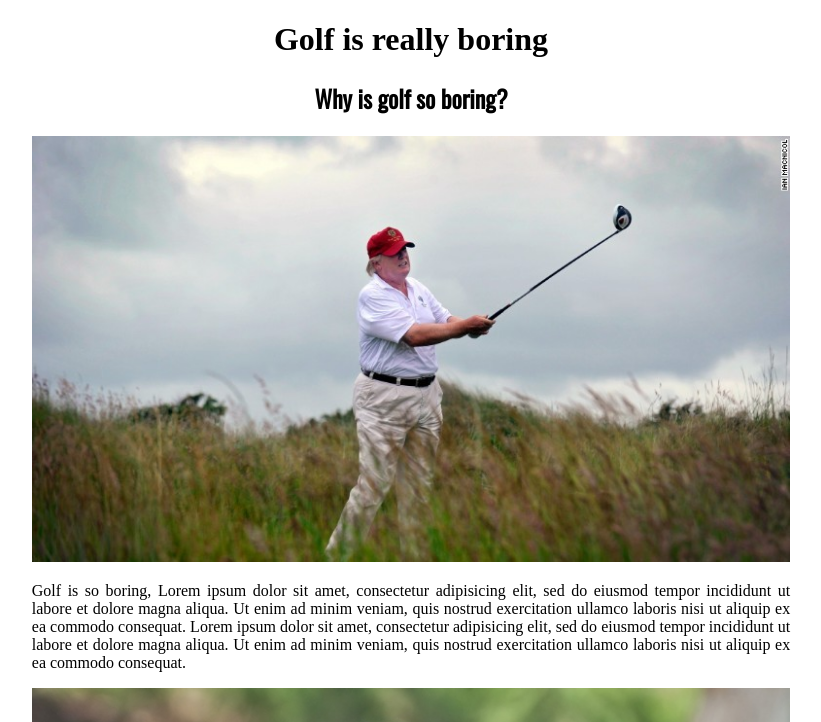
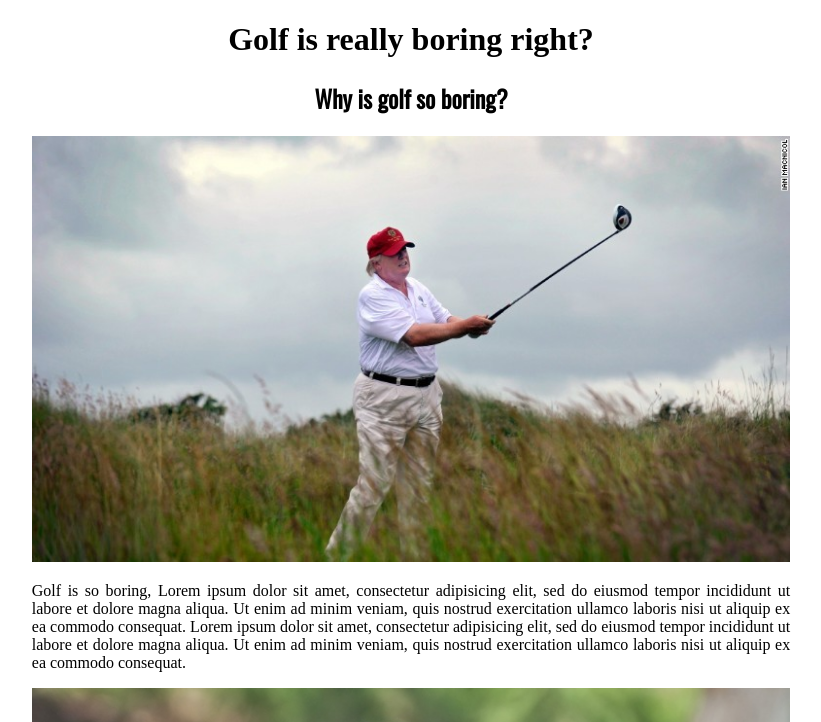
Before and after one commit to safiyc/boring-lecture, a plain HTML site: page index.html in a window 1280 px wide. Shown: the top 722 px of the page, without its empty margins (229-1050 px from the left). Drawn offline with nearby package versions, Linux system fonts and the light colour scheme.

Commit message:
changed index file

```diff
--- a/index.html
+++ b/index.html
@@ -6,7 +6,7 @@
     <link rel="stylesheet" href="css/styles.css">
   </head>
   <body>
-    <h1>Golf is really boring</h1>
+    <h1>Golf is really boring right?</h1>
     <h2>Why is golf so boring?</h2>
     <div class="intro">
     <img src="img/1.jpg" alt="Trump playing golf">
```
